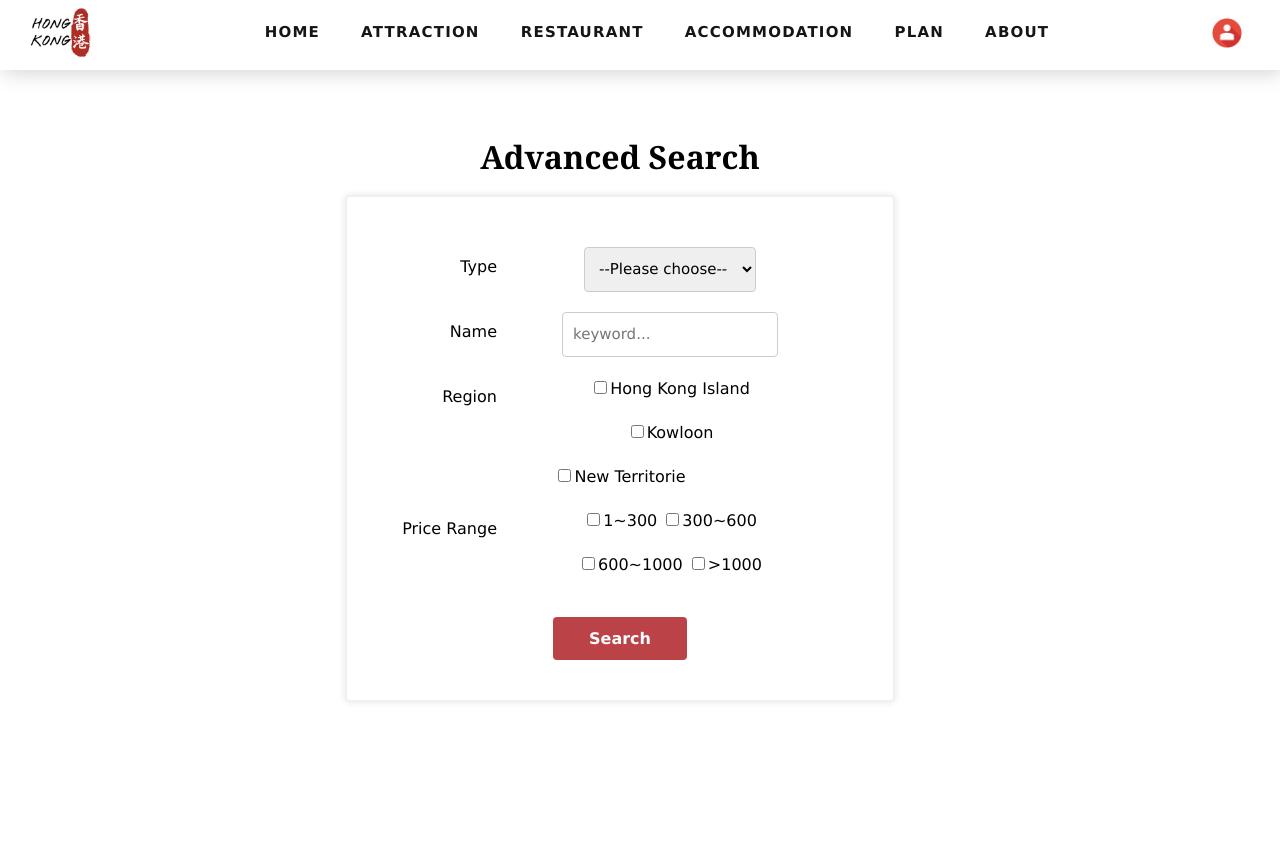
After one commit to Ddsluke/Tourism-website, a PHP site: page /advancedSearch.php in a window 1280 px wide. The commit adds this page. Run offline with PHP 8.4, Linux system fonts and the light colour scheme.

Commit message:
add advancedSearch frontend

```diff
--- a/Html/admin_addAcco.php
+++ b/Html/admin_addAcco.php
@@ -4,7 +4,7 @@ Author: Code Apes.
 -->
 <html>
 <head>
-	<title>add Item</title>
+	<title>Add Item</title>
 	<meta charset="UTF-8">
 	<meta name="viewport" content="width=device-width, initial-scale=1.0">
 	<link type="text/css" rel="stylesheet" href="css/style.css">
--- /dev/null
+++ b/Html/advancedSearch.php
@@ -0,0 +1,92 @@
+<!DOCTYPE html>
+<!--
+Author: Code Apes.
+-->
+<html>
+<head>
+	<title>Advanced Search</title>
+	<meta charset="UTF-8">
+	<meta name="viewport" content="width=device-width, initial-scale=1.0">
+	<link type="text/css" rel="stylesheet" href="css/style.css">
+	<link type="text/css" rel="stylesheet" href="css/formStyle.css">
+	<script>
+	<!-- Space for javascript uses-->
+	function checkType(){
+		if (document.getElementById("type").value == "default"){
+			document.getElementById("type_error").style.display='block';
+			document.getElementById("confirm").disabled = true;
+		}
+		else{
+			document.getElementById("type_error").style.display='none';
+			document.getElementById("confirm").disabled = false;
+		}
+	}
+	function checkPrice() {
+		var n = document.getElementById("price").value;
+		if (!isNaN(parseFloat(n)) && isFinite(n)) {
+			document.getElementById("price_error").style.display='block';
+			document.getElementById("confirm").disabled = true;
+		}
+		else {
+			document.getElementById("price_error").style.display='none';
+			document.getElementById("confirm").disabled = false;
+		}
+}
+
+	</script>
+</head>
+
+<body>
+<div class="wrapper">
+	<?php
+	require('topnav.php');
+	?>
+</div>
+
+<div class="form_container">
+  <h1>Advanced Search</h1>
+  <form action="/action_page.php" mothod="post">
+	<ul class="form_input">
+
+		<li>
+		<label for="">Type</label>
+		<select id="type" name="type" onclick="checkType()">
+			<option value="default">--Please choose--</option>
+			<option value="male">Attractions</option>
+			<option value="female">Restaurants</option>
+			<option value="other">Accommodations</option>
+		</select>
+		<div id="type_error" class="error">Please choose a type you want to search.</div>
+		</li>
+
+		<li>
+        <label for="">Name</label>
+		<input type="text" id="name" name="name" placeholder="keyword..." title="No longer than 50 characters" maxlength="50">
+		</li>
+
+		<li>
+		<label for="">Region</label>
+		<input type="checkbox" name="area" value="hk">Hong Kong Island<br>
+		<input type="checkbox" name="area" value="kl">Kowloon<br>
+		<input type="checkbox" name="area" value="nt">New Territorie
+		</li>
+
+		<li>
+		<label for="">Price Range</label>
+		<input type="checkbox" name="price" value="200">1~300
+		<input type="checkbox" name="price" value="500">300~600 <br>
+		<input type="checkbox" name="price" value="1000">600~1000
+		<input type="checkbox" name="price" value="more">>1000
+		</li>
+
+	    <div id="submit">
+			<input type="submit" value="Search"/>
+        </div>
+
+	</ul>
+  </form>
+</div>
+
+</body>
+
+</html>
--- a/Html/css/formStyle.css
+++ b/Html/css/formStyle.css
@@ -2,7 +2,7 @@
 	position: relative;
 	line-height: 200%;
     top: 100px;
-    width: 520px;
+    width: 550px;
     margin: 0 auto;
     background-color: white;
     padding: 20px 120px 140px 80px;
```
